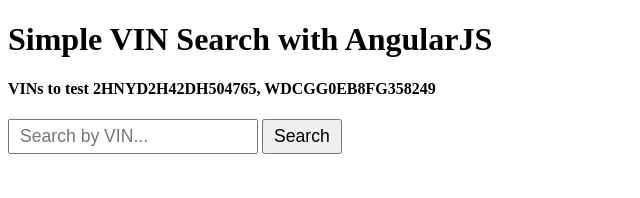
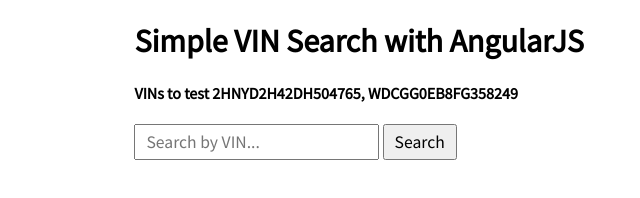
Before and after one commit to kyleluck/vin-search-angularJS, a plain HTML site: page index.html in a window 1280 px wide. Shown: the whole page, without its empty margins (0-640 px from the left). Drawn offline with nearby package versions, Linux system fonts and the light colour scheme.

Commit message:
simple styling

```diff
--- a/index.html
+++ b/index.html
@@ -4,6 +4,7 @@
     <meta charset="utf-8">
     <title>Price Point - AngularJS</title>
   </head>
+  <link href='https://fonts.googleapis.com/css?family=Source+Sans+Pro' rel='stylesheet' type='text/css'>
   <link rel="stylesheet" href="style.css" media="screen" title="no title" charset="utf-8">
   <body>
 
--- a/style.css
+++ b/style.css
@@ -1,7 +1,12 @@
 * {
   box-sizing: border-box;
+  font-family: 'Source Sans Pro', sans-serif;
 }
 .searchbox, .btn {
   padding: 5px 10px;
   font-size: 1.1em;
 }
+.container {
+  width: 80%;
+  margin: auto;
+}
```
